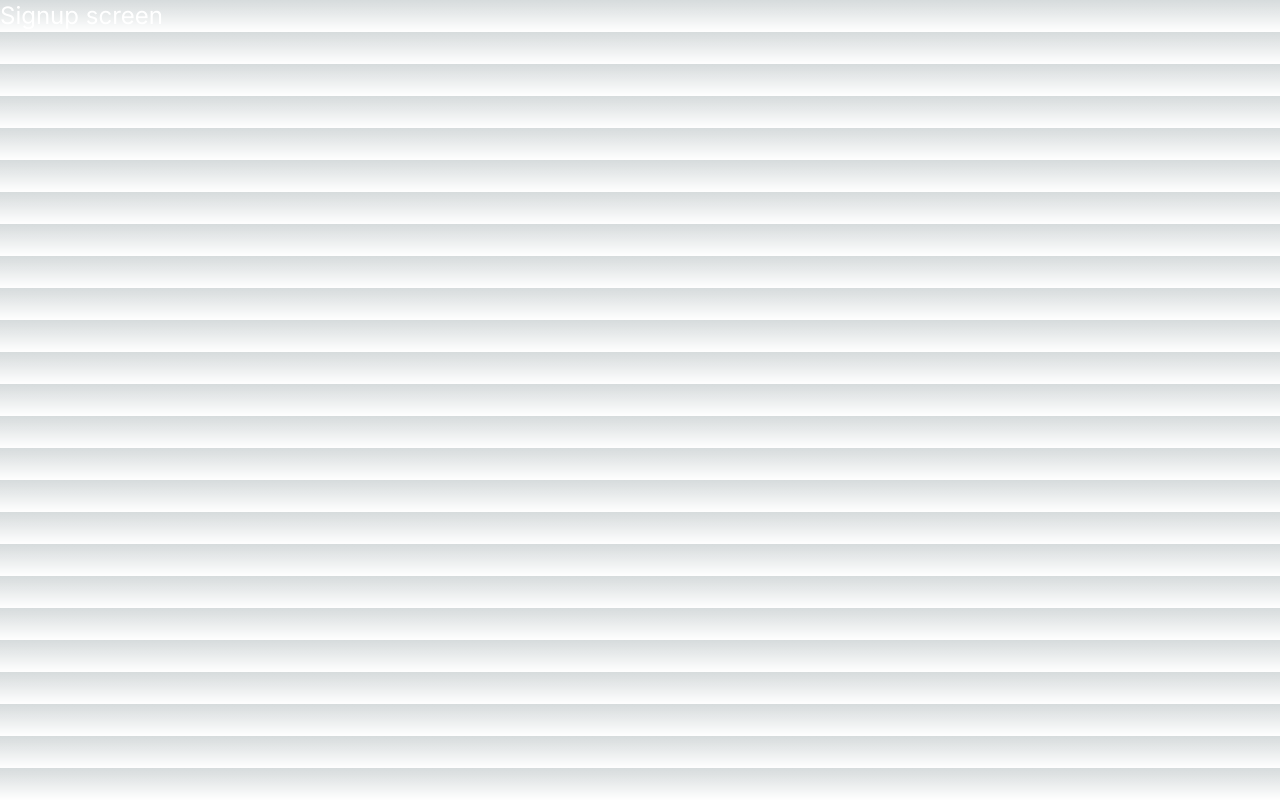
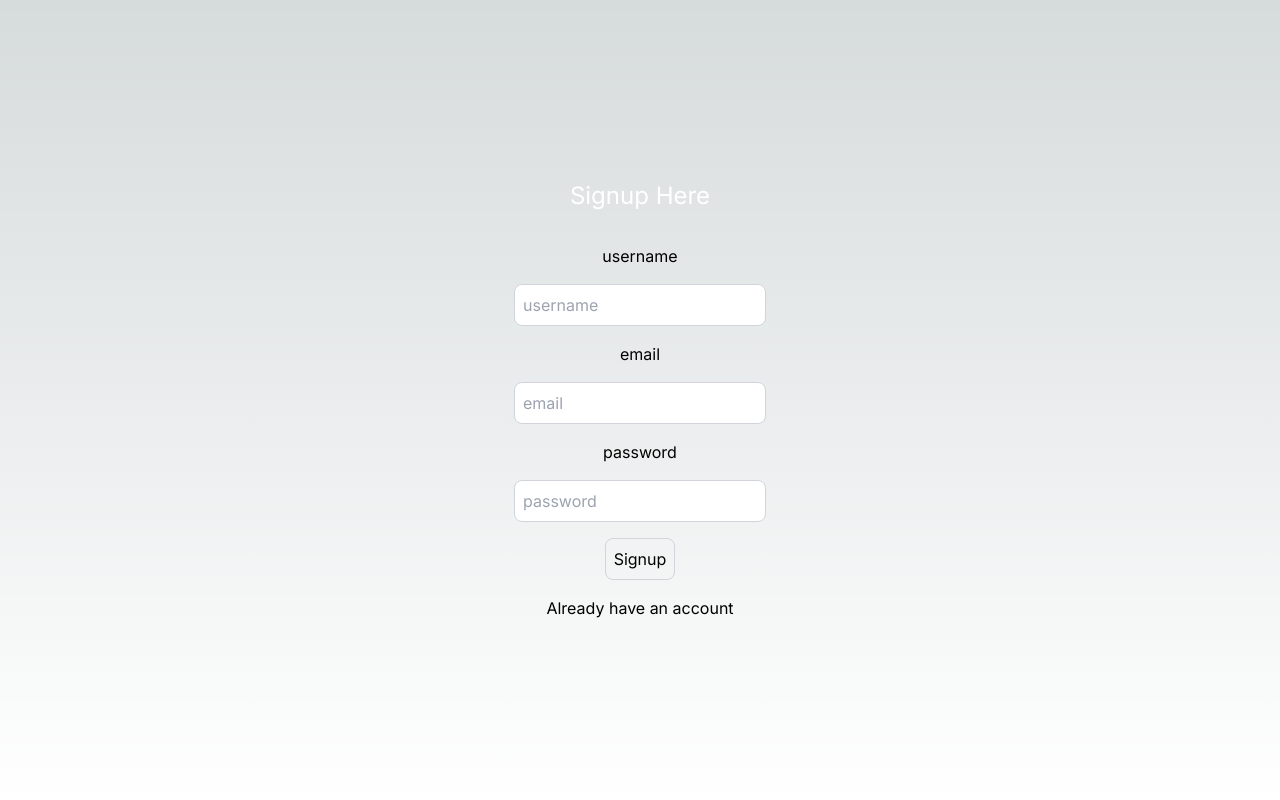
Before and after one commit to iamrajsingh/NEXTJS_auth_system, a Next.js app: page /signup in a window 1280 px wide. Built offline with nearby package versions, Linux system fonts and the light colour scheme.

Commit message:
Basic Design Done

```diff
--- a/src/app/login/page.tsx
+++ b/src/app/login/page.tsx
@@ -1,10 +1,48 @@
-"use client"
+"use client";
+import Link from "next/link";
+import React, { useState } from "react";
+import { useRouter } from "next/navigation";
+import { Axios } from "axios";
 
 export default function LoginPage() {
+  const [user, setUser] = useState({
+    email: "",
+    password: "",
+  });
 
-    return (
-        <div className="flex">
-            <h2 className="text-center text-white text-2xl">Login Page</h2>
-        </div>
-    )
+  const onLogin = async () => {};
+
+  return (
+    <div className="flex flex-col items-center justify-center min-h-screen py-2">
+      <h1 className="text-center text-white text-2xl pb-8">Login Here</h1>
+
+
+      <label htmlFor="email">email</label>
+      <input
+        className="p-2 border border-gray-300 rounded-lg m-4 focus:outline-none focus:border-gray-600 text-black"
+        type="email"
+        id="email"
+        value={user.email}
+        onChange={(e) => setUser({ ...user, email: e.target.value })}
+        placeholder="email"
+      />
+
+      <label htmlFor="password">password</label>
+      <input
+        className="p-2 border border-gray-300 rounded-lg m-4 focus:outline-none focus:border-gray-600 text-black"
+        type="password"
+        id="password"
+        value={user.password}
+        onChange={(e) => setUser({ ...user, password: e.target.value })}
+        placeholder="password"
+      />
+
+
+      <button
+      className="p-2 border border-gray-300 rounded-lg mb-4 focus:outline-none focus:border-gray-600"
+      onClick={onLogin}
+      >Login</button>
+      <Link href="/signup">Create an account</Link>
+    </div>
+  );
 }
--- /dev/null
+++ b/src/app/profile/[id]/page.tsx
@@ -0,0 +1,9 @@
+export default function UserProfile({params}:any){
+    return(
+        <div className="flex flex-col items-center justify-center min-h-screen py-2">
+            <h1>Profile</h1>
+            <hr/>
+            <p className="text-4xl">Profile Page <span className="p-2 ml-2 rounded bg-orange-500 text-black">{params.id}</span></p>
+        </div>
+    )
+}
--- /dev/null
+++ b/src/app/profile/page.tsx
@@ -0,0 +1,9 @@
+export default function ProfilePage(){
+    return(
+        <div className="flex flex-col items-center justify-center min-h-screen py-2">
+            <h1>Profile</h1>
+            <hr/>
+            <p>Profile Page</p>
+        </div>
+    )
+}
--- a/src/app/signup/page.tsx
+++ b/src/app/signup/page.tsx
@@ -1,11 +1,57 @@
 "use client";
+import Link from "next/link";
+import React, { useState } from "react";
+import { useRouter } from "next/navigation";
+import { Axios } from "axios";
 
 export default function SignupPage() {
-    return (
-        <div className="flex">
-            <h1 className="text-center text-white text-2xl">
-                Signup screen
-            </h1>
-        </div>
-    )
+  const [user, setUser] = useState({
+    email: "",
+    password: "",
+    username: "",
+  });
+
+  const onSignup = async () => {};
+
+  return (
+    <div className="flex flex-col items-center justify-center min-h-screen py-2">
+      <h1 className="text-center text-white text-2xl pb-8">Signup Here</h1>
+      <label htmlFor="username">username</label>
+      <input
+        className="p-2 border border-gray-300 rounded-lg m-4 focus:outline-none focus:border-gray-600 text-black"
+        type="text"
+        id="username"
+        value={user.username}
+        onChange={(e) => setUser({ ...user, username: e.target.value })}
+        placeholder="username"
+      />
+
+      <label htmlFor="email">email</label>
+      <input
+        className="p-2 border border-gray-300 rounded-lg m-4 focus:outline-none focus:border-gray-600 text-black"
+        type="email"
+        id="email"
+        value={user.email}
+        onChange={(e) => setUser({ ...user, email: e.target.value })}
+        placeholder="email"
+      />
+
+      <label htmlFor="password">password</label>
+      <input
+        className="p-2 border border-gray-300 rounded-lg m-4 focus:outline-none focus:border-gray-600 text-black"
+        type="password"
+        id="password"
+        value={user.password}
+        onChange={(e) => setUser({ ...user, password: e.target.value })}
+        placeholder="password"
+      />
+
+
+      <button
+      className="p-2 border border-gray-300 rounded-lg mb-4 focus:outline-none focus:border-gray-600"
+      onClick={onSignup}
+      >Signup</button>
+      <Link href="/login">Already have an account</Link>
+    </div>
+  );
 }
```
